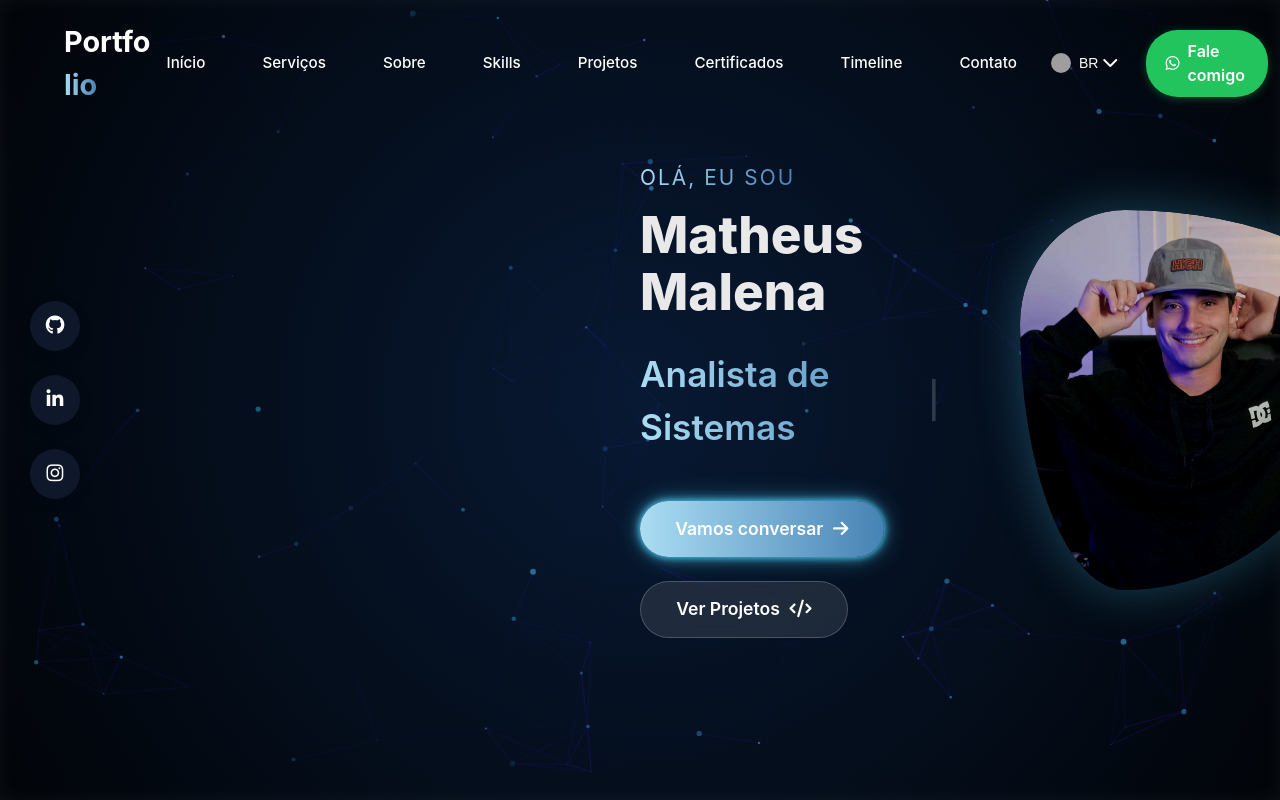
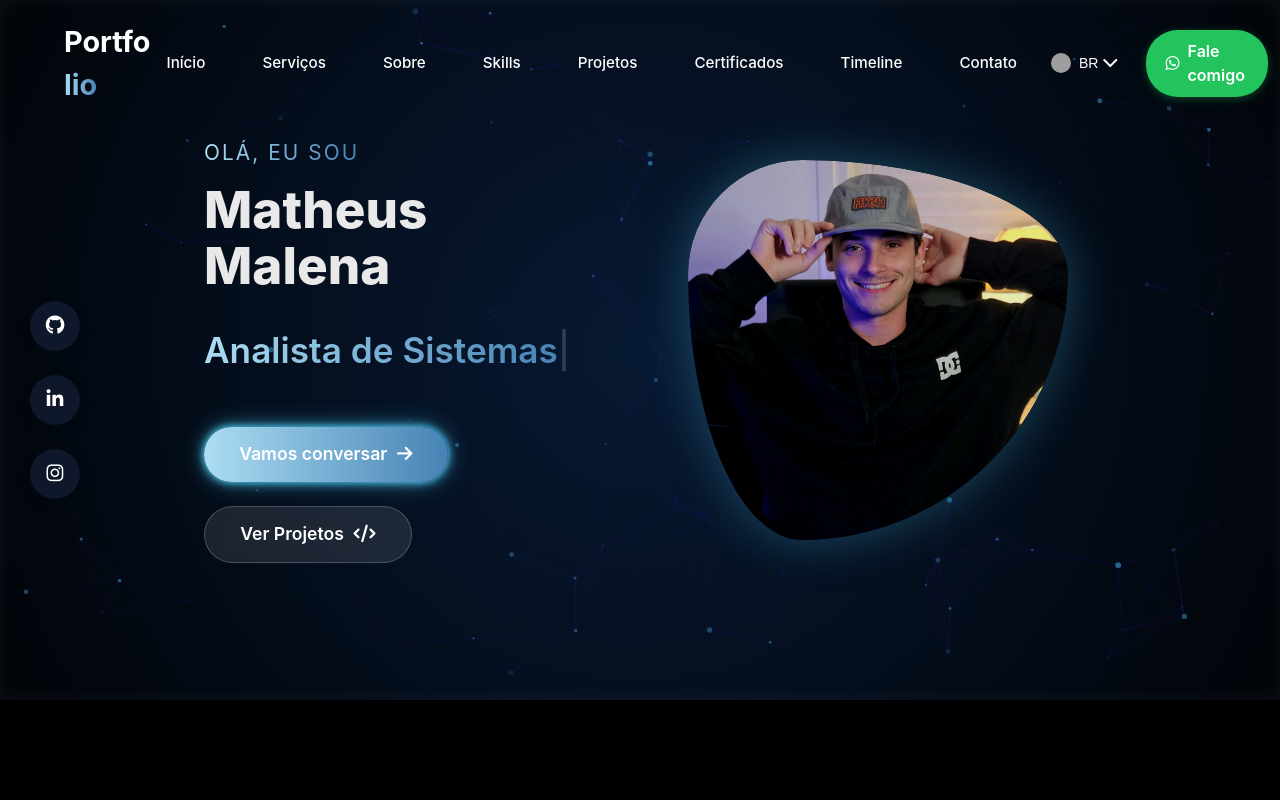
Before and after one commit to matheusmalena/portifolio-matheus-malena, a Vue app: page / in a window 1280 px wide. Shown: the top 800 px of the page. Built offline with nearby package versions, Linux system fonts and the light colour scheme; grey boxes are pictures that could not be loaded.

Commit message:
Update Home.vue

```diff
--- a/src/components/Home.vue
+++ b/src/components/Home.vue
@@ -291,7 +291,7 @@ export default {
 
 .hero-section {
   position: relative;
-  height: 100vh;
+  height: 100%;
   min-height: 700px;
   display: flex;
   align-items: center;
@@ -305,7 +305,7 @@ export default {
 
 .max-width {
   width: 100%;
-  max-width: 100px;
+  max-width: 1000px;
   margin: 0 auto;
   padding: 0 5%;
   position: relative;
@@ -899,7 +899,7 @@ export default {
   }
 
   .profile-container {
-    margin: 14rem 0 0 !important;
+    margin: 4rem 0 0 !important;
   }
 
   .tech-icons {
```
